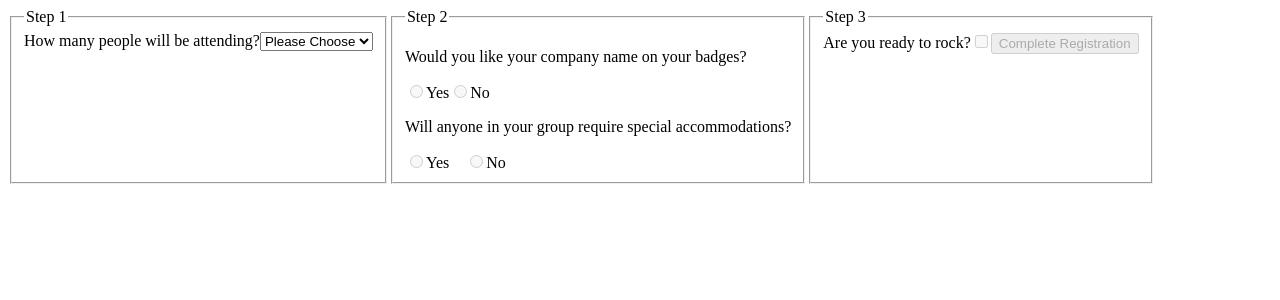
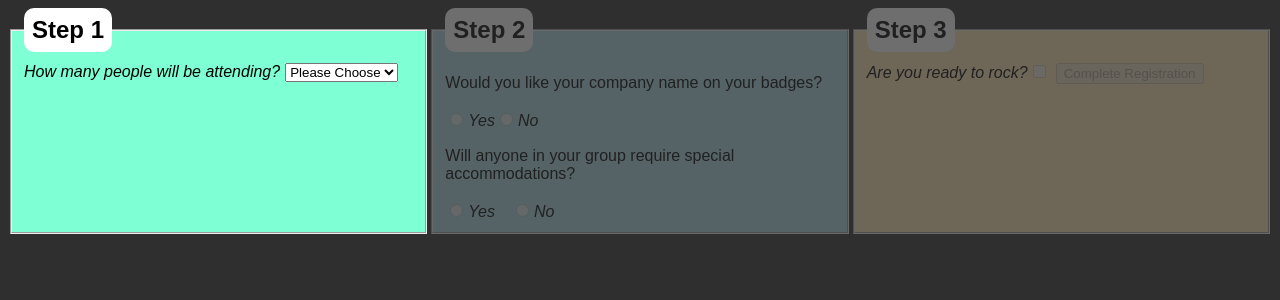
Before and after one commit to LucaBonini/seminar-registration, a React (Create React App) app: page / in a window 1280 px wide. Shown: the top 300 px of the page. Built offline with nearby package versions, Linux system fonts and the light colour scheme.

Commit message:
add some style

```diff
--- a/src/App.tsx
+++ b/src/App.tsx
@@ -38,10 +38,6 @@ export default function App(): JSX.Element {
       letSRock: null
     }
   })
-
-  useEffect(() => {
-    console.log(stepsComplete, 'STATE')
-  }, [stepsComplete])
 
   function setMyData(stepName: Steps, value: Step1Type | Step2Type | Step3Type ) {
     const newData: StateData = {
--- a/src/components/Step1.tsx
+++ b/src/components/Step1.tsx
@@ -47,7 +47,7 @@ export function Step1({ setMyState, setNextStep, available, setMyData }: NotLast
     let inputs: JSX.Element[] = []
     for (let i = 1; i <= peopleCount; i++) {
       let input = (
-        <div id={`attendee_${i}_wrap"`} key={i}>
+        <div key={i}>
           <label htmlFor={`name_attendee_${i}`}>
             Attendee {i} Name:
           </label>
@@ -57,7 +57,7 @@ export function Step1({ setMyState, setNextStep, available, setMyData }: NotLast
       inputs.push(input)
     }
     return (
-      <div id="attendee_container">
+      <div className="attendee_wrap">
         <h3>Please provide full names:</h3>
         {inputs}
       </div>
@@ -65,7 +65,7 @@ export function Step1({ setMyState, setNextStep, available, setMyData }: NotLast
   }
 
   return (
-    <fieldset>
+    <fieldset className="step-1">
       <legend>Step 1</legend>
       <label htmlFor="num_attendees">
           How many people will be attending?
--- a/src/components/Step2.tsx
+++ b/src/components/Step2.tsx
@@ -68,7 +68,7 @@ export function Step2({setMyState, setNextStep, available}: NotLastStep): JSX.El
   }
 
   return (
-    <fieldset className={`${!available ? 'disabled' : ''}`}>
+    <fieldset className={`step-2 ${!available ? 'disabled' : ''}`}>
       <legend>Step 2</legend>
         <p>Would you like your company name on your badges?</p>
         <input
--- a/src/components/Step3.tsx
+++ b/src/components/Step3.tsx
@@ -14,7 +14,7 @@ export function Step3({ setMyState, available, handleSubmit }: LastStep): JSX.El
   }, [letSRock])
 
   return (
-    <fieldset className={`${!available ? 'disabled' : ''}`}>
+    <fieldset className={`step-3 ${!available ? 'disabled' : ''}`}>
       <legend>Step 3</legend>
       <label htmlFor="rock">
           Are you ready to rock?
--- a/src/index.scss
+++ b/src/index.scss
@@ -1,7 +1,52 @@
-.steps-container {
-  display: flex;
+body {
+  background-color: #2F2F2F;
+  font-family: sans-serif;
+  .steps-container {
+    display: flex;
 
-  .step {
-    width: 33%;
+    fieldset {
+      width: 33%;
+
+      &.step-1 {
+        background-color: #7fffd4;
+      }
+
+      &.step-2 {
+        background-color: #add8e6;
+        &.disabled {
+          opacity: 0.3;
+        }
+      }
+
+      &.step-3 {
+        background-color: #FFE4B5;
+        &.disabled {
+          opacity: 0.3;
+        }
+      }
+
+      legend {
+        font-weight: bold;
+        font-size: 1.5rem;
+        border-radius: 10px;
+        background-color: #FFFFFF;
+        padding: 0.5rem;
+      }
+
+      .attendee_wrap {
+        label {
+          font-style: italic;
+          font-size: 0.8rem;
+        }
+      }
+    }
+
+    label {
+      font-style: italic;
+    }
+
+    input, select {
+      margin: 5px 5px;
+    }
   }
 }
```
